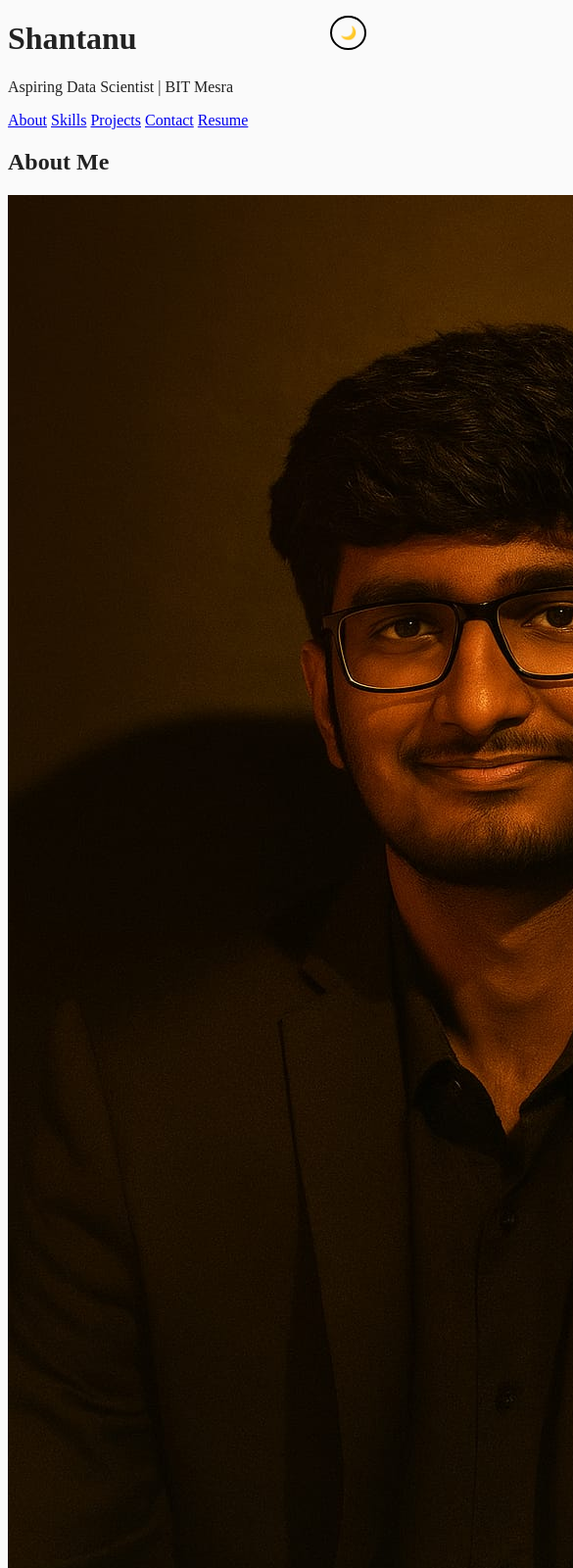
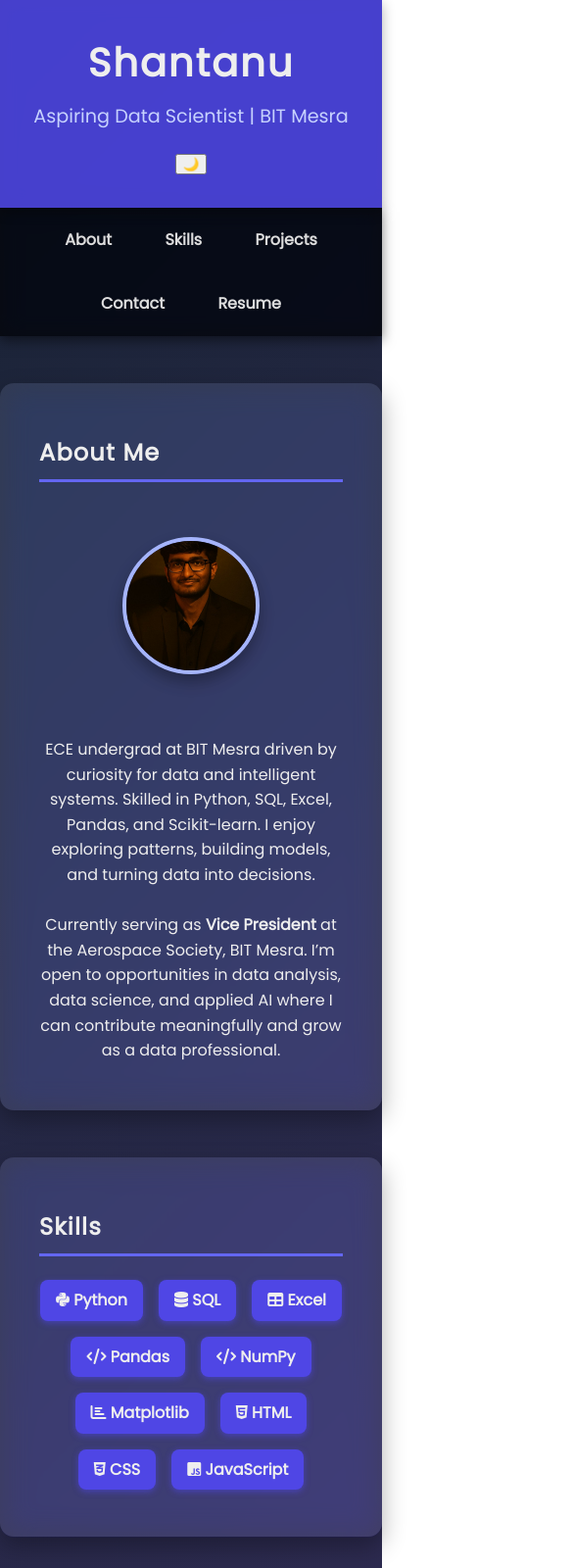
Before and after one commit to Shaanhub/Portfolio, a plain HTML site: page index.html in a window 390 px wide. Shown: the top 1600 px of the page at 98% size, 585 px wide, since content can reach past the window. Drawn offline with nearby package versions, Linux system fonts and the light colour scheme.

Commit message:
Update style.css

```diff
--- a/style.css
+++ b/style.css
@@ -1,98 +1,252 @@
-/* ------------ Root Variables (Themes) ------------ */
-:root {
-  --bg-light: #fafafa;
-  --fg-light: #222;
-  --bg-dark: #111;
-  --fg-dark: #eee;
-  --primary: #ff6f61;
-  --hover-deep-shadow: 0 8px 15px rgba(0, 0, 0, 0.1);
-  --hover-active-shadow: 0 15px 20px rgba(0, 0, 0, 0.2);
+/* === Reset & base styles === */
+* {
+  box-sizing: border-box;
+  transition: all 0.3s ease-in-out;
 }
 
-/* Default to light theme */
 body {
-  background-color: var(--bg-light);
-  color: var(--fg-light);
-  transition: background 0.3s, color 0.3s;
+  margin: 0;
+  padding: 0;
+  font-family: 'Poppins', sans-serif;
+  background: linear-gradient(-45deg, #1e1e2f, #3b2f63, #0f2027, #2c5364);
+  background-size: 400% 400%;
+  animation: gradientShift 15s ease infinite;
+  color: #eee;
+  min-height: 100vh;
+  line-height: 1.6;
 }
 
-/* Dark mode */
-body.dark-mode {
-  background-color: var(--bg-dark);
-  color: var(--fg-dark);
+/* Animated gradient background */
+@keyframes gradientShift {
+  0% { background-position: 0% 50%; }
+  50% { background-position: 100% 50%; }
+  100% { background-position: 0% 50%; }
 }
 
-/* ------------ Theme Switch Toggle ------------ */
-.theme-toggle {
-  position: fixed;
-  top: 1rem;
-  right: 1rem;
-  background: none;
-  border: 2px solid currentColor;
-  padding: 0.5rem;
-  border-radius: 50%;
-  cursor: pointer;
-  transition: background 0.3s, transform 0.3s;
-}
-.theme-toggle:hover {
-  background: var(--primary);
-  transform: rotate(20deg);
+/* Header */
+header {
+  background-color: rgba(79, 70, 229, 0.85);
+  padding: 2rem 1rem;
+  text-align: center;
+  box-shadow: 0 4px 12px rgba(0,0,0,0.3);
+  position: relative;
+  z-index: 10;
+  backdrop-filter: saturate(180%) blur(10px);
 }
 
-/* ------------ Hover Depth Animation ------------ */
-.hover-depth {
-  display: inline-block;
-  transition: transform 0.3s, box-shadow 0.3s;
-}
-.hover-depth:hover {
-  transform: translateY(-5px);
-  box-shadow: var(--hover-deep-shadow);
-}
-.hover-depth:active {
-  transform: translateY(-2px);
-  box-shadow: var(--hover-active-shadow);
+header h1 {
+  margin: 0;
+  font-size: 2.5rem;
+  letter-spacing: 2px;
 }
 
-/* ------------ Custom Cursor ------------ */
-.cursor, .cursor-outer {
-  position: fixed;
-  pointer-events: none;
-  border-radius: 50%;
-  mix-blend-mode: difference;
-  transition: transform 0.2s ease, background 0.2s ease, border 0.2s ease;
-  z-index: 9999;
-}
-.cursor {
-  width: 8px;
-  height: 8px;
-  background: var(--primary);
-}
-.cursor-outer {
-  width: 36px;
-  height: 36px;
-  border: 2px solid var(--primary);
-}
-.hover-target:hover ~ .cursor-outer,
-.hover-target:focus ~ .cursor-outer {
-  transform: scale(1.5);
-  border-color: var(--bg-light);
+header .tagline {
+  font-size: 1.2rem;
+  margin-top: 0.5rem;
+  color: #c7d2fe;
 }
 
-/* ------------ Typing Animation ------------ */
-@keyframes typing {
-  from { width: 0; }
-  to { width: 100%; }
-}
-.typing {
-  display: inline-block;
-  overflow: hidden;
-  white-space: nowrap;
-  border-right: 2px solid currentColor;
-  width: 0;
-  animation: typing 3s steps(30) infinite alternate;
+/* Navigation */
+nav {
+  background: rgba(0,0,0,0.7);
+  display: flex;
+  justify-content: center;
+  flex-wrap: wrap;
+  padding: 0.5rem 0;
+  gap: 1rem;
+  box-shadow: 0 4px 12px rgba(0,0,0,0.5);
+  backdrop-filter: saturate(180%) blur(10px);
+  position: sticky;
+  top: 0;
+  z-index: 9;
 }
 
-/* Optional—adjust typing for dark mode */
-body.dark-mode .typing {
-  border-color: var(--fg-dark);
+nav a {
+  color: #ddd;
+  padding: 0.75rem 1.2rem;
+  text-decoration: none;
+  font-weight: 600;
+  border-radius: 6px;
+  transition: background-color 0.3s ease;
 }
+
+nav a:hover {
+  background-color: #6366f1;
+  color: white;
+  text-decoration: underline;
+}
+
+/* Profile Picture */
+.profile-pic {
+  width: 140px;
+  height: 140px;
+  border-radius: 50%;
+  object-fit: cover;
+  border: 4px solid #a5b4fc;
+  box-shadow: 0 8px 15px rgba(0,0,0,0.3);
+  display: block;
+  margin: 2rem auto 1rem;
+  transition: transform 0.3s ease;
+  cursor: pointer;
+  background-color: #fff;
+}
+
+.profile-pic:hover {
+  transform: scale(1.05) rotate(3deg);
+  border-color: #818cf8;
+  box-shadow: 0 12px 25px rgba(0,0,0,0.5);
+}
+
+/* Sections */
+section {
+  max-width: 900px;
+  margin: 3rem auto;
+  background: rgba(255, 255, 255, 0.1);
+  padding: 2rem 2.5rem;
+  border-radius: 14px;
+  box-shadow: 0 10px 25px rgba(0,0,0,0.3);
+  backdrop-filter: saturate(180%) blur(15px);
+  color: #eee;
+}
+
+section h2 {
+  border-bottom: 3px solid #6366f1;
+  padding-bottom: 0.5rem;
+  margin-bottom: 1.5rem;
+  letter-spacing: 1.2px;
+}
+
+/* About Wrapper */
+.about-wrapper {
+  display: flex;
+  align-items: center;
+  gap: 2rem;
+  flex-wrap: wrap;
+  justify-content: center;
+  text-align: center;
+}
+
+.about-text {
+  max-width: 500px;
+  font-size: 1.1rem;
+  line-height: 1.6;
+}
+
+/* Skills List */
+.skills-list {
+  list-style: none;
+  padding-left: 0;
+  display: flex;
+  flex-wrap: wrap;
+  gap: 1rem;
+  justify-content: center;
+}
+
+.skills-list li {
+  background: #4f46e5;
+  padding: 0.5rem 1rem;
+  border-radius: 8px;
+  font-weight: 600;
+  box-shadow: 0 2px 6px rgba(79, 70, 229, 0.6);
+  transition: background-color 0.3s ease;
+  cursor: default;
+}
+
+.skills-list li:hover {
+  background-color: #6366f1;
+  box-shadow: 0 4px 10px rgba(99, 102, 241, 0.8);
+}
+
+/* Projects Grid */
+.project-grid {
+  display: grid;
+  grid-template-columns: repeat(auto-fit, minmax(280px, 1fr));
+  gap: 1.5rem;
+}
+
+.project-card {
+  background-color: rgba(255, 255, 255, 0.1);
+  border-left: 6px solid #6366f1;
+  padding: 1rem 1.2rem;
+  border-radius: 12px;
+  box-shadow: 0 6px 20px rgba(0,0,0,0.3);
+  color: #eee;
+  min-height: 180px;
+  display: flex;
+  flex-direction: column;
+  justify-content: center;
+  transition: transform 0.3s ease, box-shadow 0.3s ease;
+  cursor: pointer;
+}
+
+.project-card:hover {
+  transform: translateY(-6px);
+  box-shadow: 0 10px 30px rgba(99, 102, 241, 0.8);
+  border-left-color: #818cf8;
+}
+
+.project-card h3 {
+  margin-top: 0;
+  margin-bottom: 0.5rem;
+  color: #a5b4fc;
+}
+
+/* Footer */
+footer {
+  background: rgba(0,0,0,0.8);
+  color: #ccc;
+  text-align: center;
+  padding: 1rem 1rem;
+  font-size: 0.9rem;
+  letter-spacing: 1.1px;
+  user-select: none;
+  backdrop-filter: saturate(180%) blur(10px);
+}
+
+/* === AOS Scroll Animations === */
+[data-aos] {
+  opacity: 0;
+  transition-property: opacity, transform;
+  transition-duration: 0.8s;
+  transition-timing-function: ease-out;
+  will-change: opacity, transform;
+}
+
+[data-aos].aos-animate {
+  opacity: 1;
+  transform: none;
+}
+
+[data-aos="fade-up"] {
+  transform: translateY(40px);
+}
+
+[data-aos="fade-down"] {
+  transform: translateY(-40px);
+}
+
+[data-aos="fade-left"] {
+  transform: translateX(-40px);
+}
+
+[data-aos="fade-right"] {
+  transform: translateX(40px);
+}
+
+[data-aos="zoom-in"] {
+  transform: scale(0.8);
+}
+
+[data-aos="zoom-out"] {
+  transform: scale(1.2);
+}
+
+/* Responsive tweaks */
+@media (max-width: 600px) {
+  .about-wrapper {
+    flex-direction: column;
+  }
+  nav {
+    justify-content: center;
+  }
+}
```
